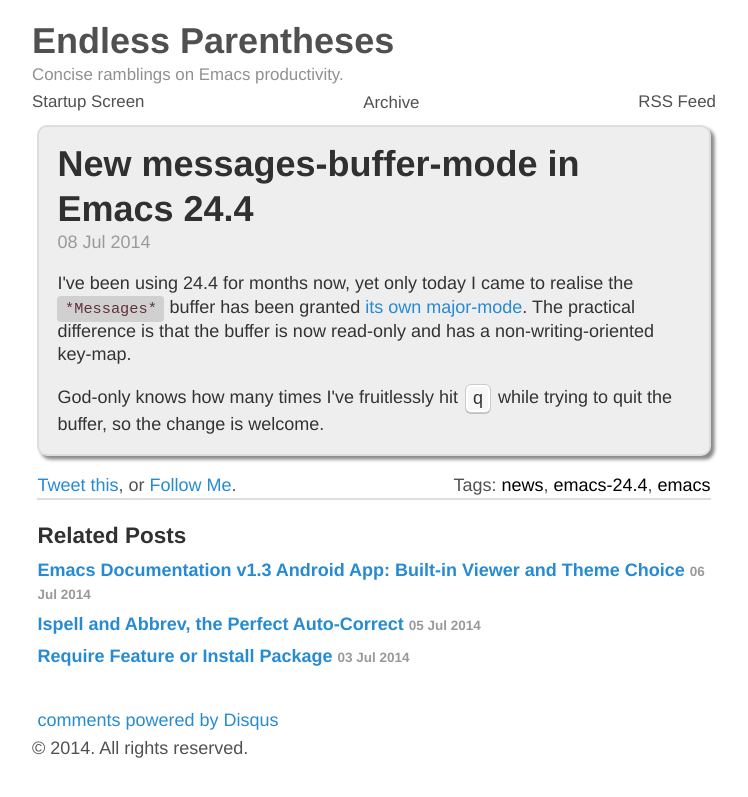
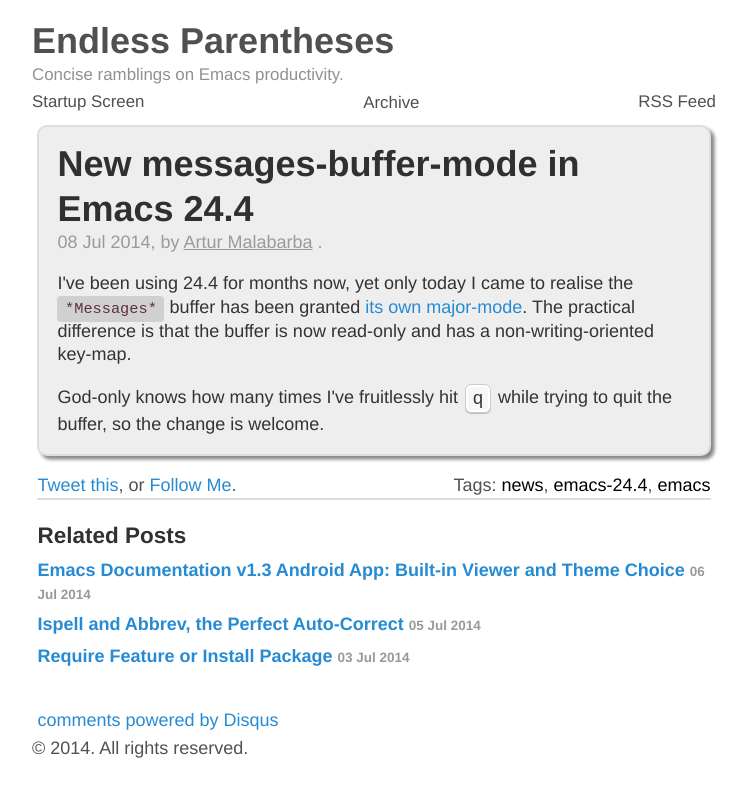
Before and after one commit to Malabarba/EndlessParentheses, a Jekyll site: the page built from _posts/2014-07-08-new-messages-buffer-mode.html, in a window 1280 px wide. Shown: the top 797 px of the page, without its empty margins (266-1014 px from the left). Built offline with Jekyll 4.4.1, drawn with Linux system fonts in a browser that asks for light colours; Markdown is read by kramdown in place of the engine named in the settings; comment, search, counter and statistics services are not loaded.

Commit message:
HTML and CSS: Add author name to posts.

```diff
--- /dev/null
+++ b/_includes/artur.html
@@ -0,0 +1 @@
+, by <a href="https://github.com/Bruce-Connor" class="author">Artur Malabarba</a>
--- a/_layouts/post.html
+++ b/_layouts/post.html
@@ -4,7 +4,8 @@
 
 <div class="post">
   <h1 class="post-title">{{ page.title }}</h1>
-  <span class="post-date">{{ page.date | date_to_string }}</span>
+  <span class="post-date">{{ page.date | date_to_string }}{% include artur.html %}.
+  </span>
   {{ content }}
 </div>
 
--- a/public/css/endless.css
+++ b/public/css/endless.css
@@ -348,6 +348,16 @@
     letter-spacing: 0;
 }
 
+a.author {
+    text-decoration: underline;
+    color: inherit;
+}
+a.author:hover,
+a.author:focus {
+    color: black;
+}
+
+
 /* Read-more and Comment links at the index page. */
 
 .index-bottom-links a {
```
